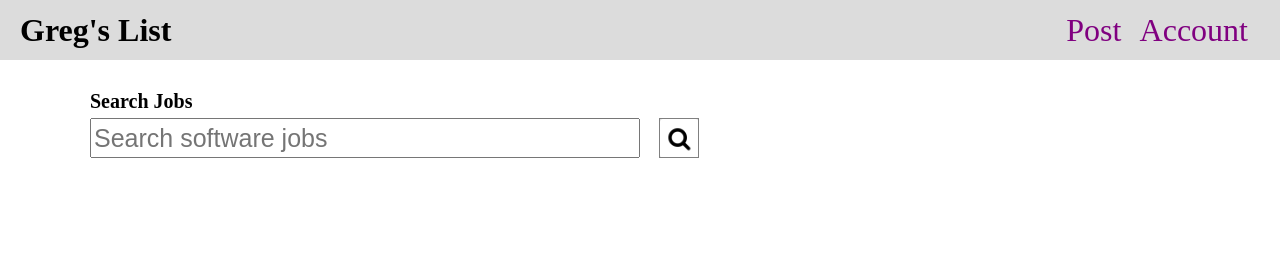
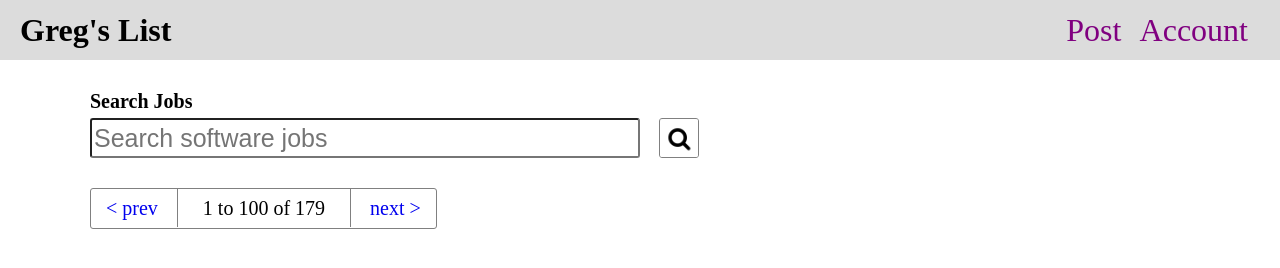
Before and after one commit to True14/GregsList, a plain HTML site: page index.html in a window 1280 px wide. Drawn offline with Linux system fonts and the light colour scheme.

Commit message:
Add nav bar in the middle of the page

```diff
--- a/css/main.css
+++ b/css/main.css
@@ -21,14 +21,16 @@ header h1 {
 .siteName {
   display: inline-block;
 }
-nav {
+.topNav {
   display: inline-block;
   float: right;
   margin-top: 12px;
   font-size: 2em;
 }
-
-nav a {
+a {
+  text-decoration: none;
+}
+.topNav a {
   color: purple;
   text-decoration: none;
   margin-right: 12px;
@@ -53,6 +55,7 @@ input {
   width: 50%;
   height: 40px;
   font-size: 25px;
+  border-radius: 3px;
 }
 
 img {
@@ -60,4 +63,26 @@ img {
   margin-left: 15px;
   vertical-align: bottom;
   border: 1px solid grey;
+  border-radius: 3px;
 }
+.navigation {
+  margin-top:30px;
+  border: 1px solid grey;
+  display: inline-block;
+  margin-bottom: 30px;
+  border-radius: 3px;
+}
+
+.button {
+  font-size: 20px;
+  display: inline-block;
+  padding: 8px 15px;
+  border-radius: 3px;
+}
+
+.navSpan {
+  font-size: 20px;
+  border-left:1px solid grey;
+  border-right: 1px solid grey;
+  padding: 8px 25px;
+}
--- a/index.html
+++ b/index.html
@@ -8,7 +8,7 @@
   <body>
     <header>
       <h1 class="siteName">Greg's List</h1>
-      <nav>
+      <nav class="topNav">
         <a href="#">Post</a>
         <a href="#">Account</a>
       </nav>
@@ -21,6 +21,14 @@
           <img src="./img/magnifying-glass.png">
         </form>
 
+        <section class="navigation">
+          <nav class="bottomNav">
+            <a class="button"href="#">< prev</a>
+            <span class="navSpan"> 1 to 100 of 179</span>
+            <a class="button" href="#">next ></a>
+          </nav>
+        </section>
+
     </main>
   </body>
 </html>
```
